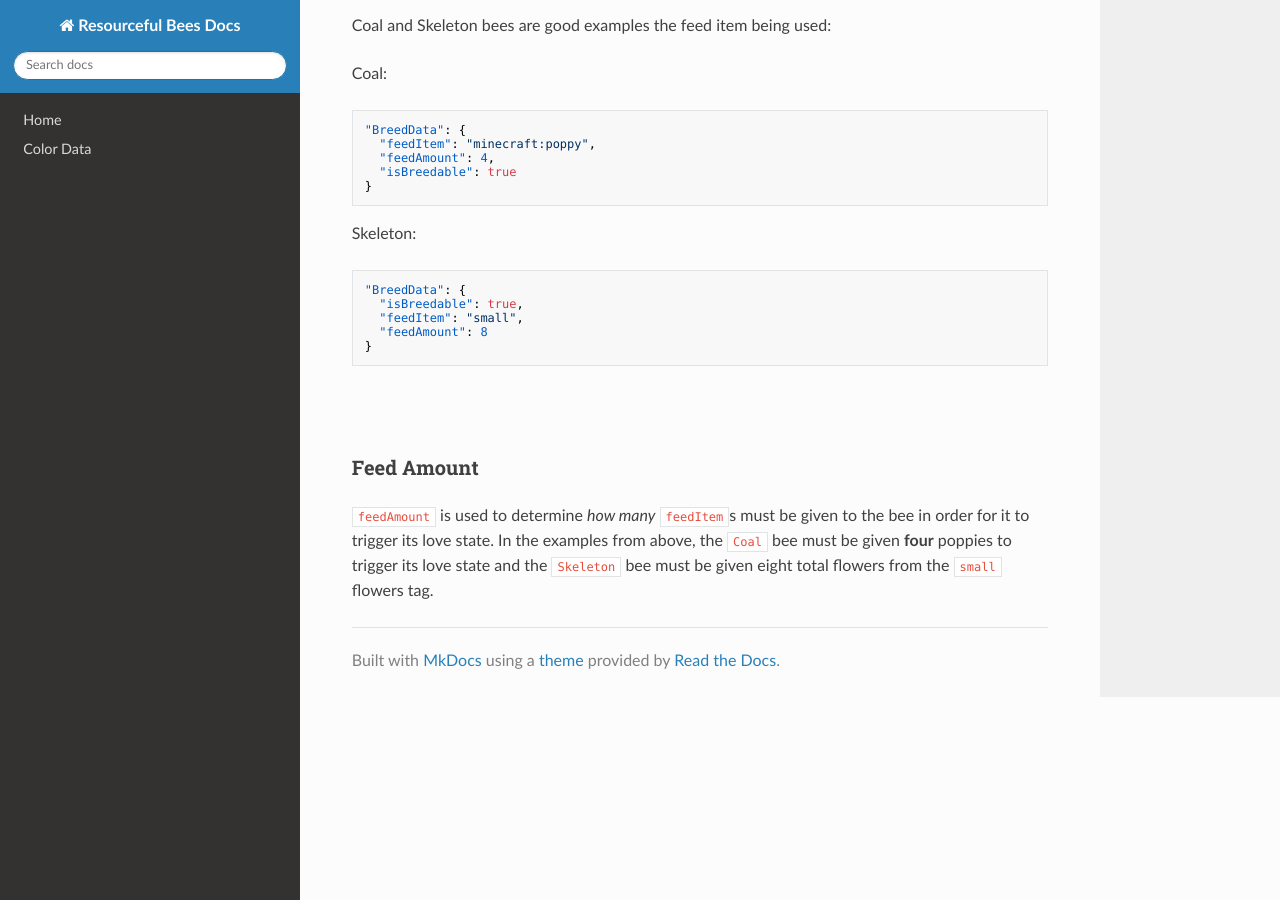
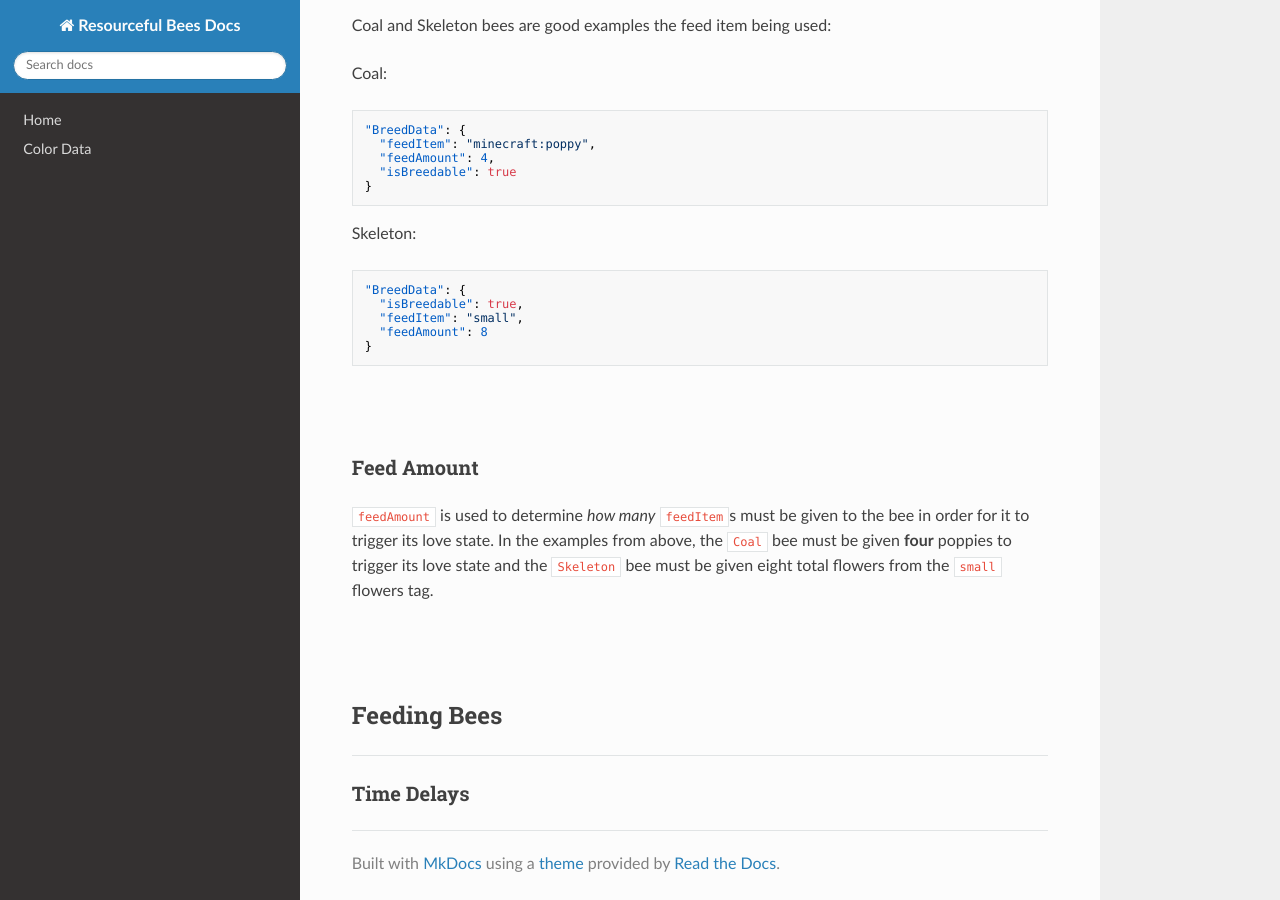
Before and after one commit to Team-Resourceful/ResourcefulBeesDocs, an MkDocs documentation site: the page built from docs/bee_data/breed_data.md, in a window 1280 px wide and 900 px high, scrolled down 2387 px. Built offline with MkDocs 1.6.1, drawn with Linux system fonts in a browser that asks for light colours; nearby versions of some CDN libraries.

Commit message:
docs/bee_data/breed_data.md updated from https://stackedit.io/

```diff
--- a/docs/bee_data/breed_data.md
+++ b/docs/bee_data/breed_data.md
@@ -113,8 +113,18 @@ Skeleton:
 ### **Feed Amount**
 
 `feedAmount` is used to determine *how many* `feedItem`s must be given to the bee in order for it to trigger its love state. In the examples from above, the `Coal` bee must be given **four** poppies to trigger its love state and the `Skeleton` bee must be given eight total flowers from the `small` flowers tag.
+
+<br>
+<br>
+
+## **Feeding Bees**
+***
+
+### **Time Delays**
+
+
 <!--stackedit_data:
-eyJoaXN0b3J5IjpbLTU5MjMzMzQ5NSwtMTk5Mjk0NTQxOCwtMT
-ExMzk3ODgxMCwxMDc4MDUwNTIsLTc1MzkxNzMwMSw4MTAwMTc3
-MTldfQ==
+eyJoaXN0b3J5IjpbMjg1NzUzOTY2LC0xOTkyOTQ1NDE4LC0xMT
+EzOTc4ODEwLDEwNzgwNTA1MiwtNzUzOTE3MzAxLDgxMDAxNzcx
+OV19
 -->
```
